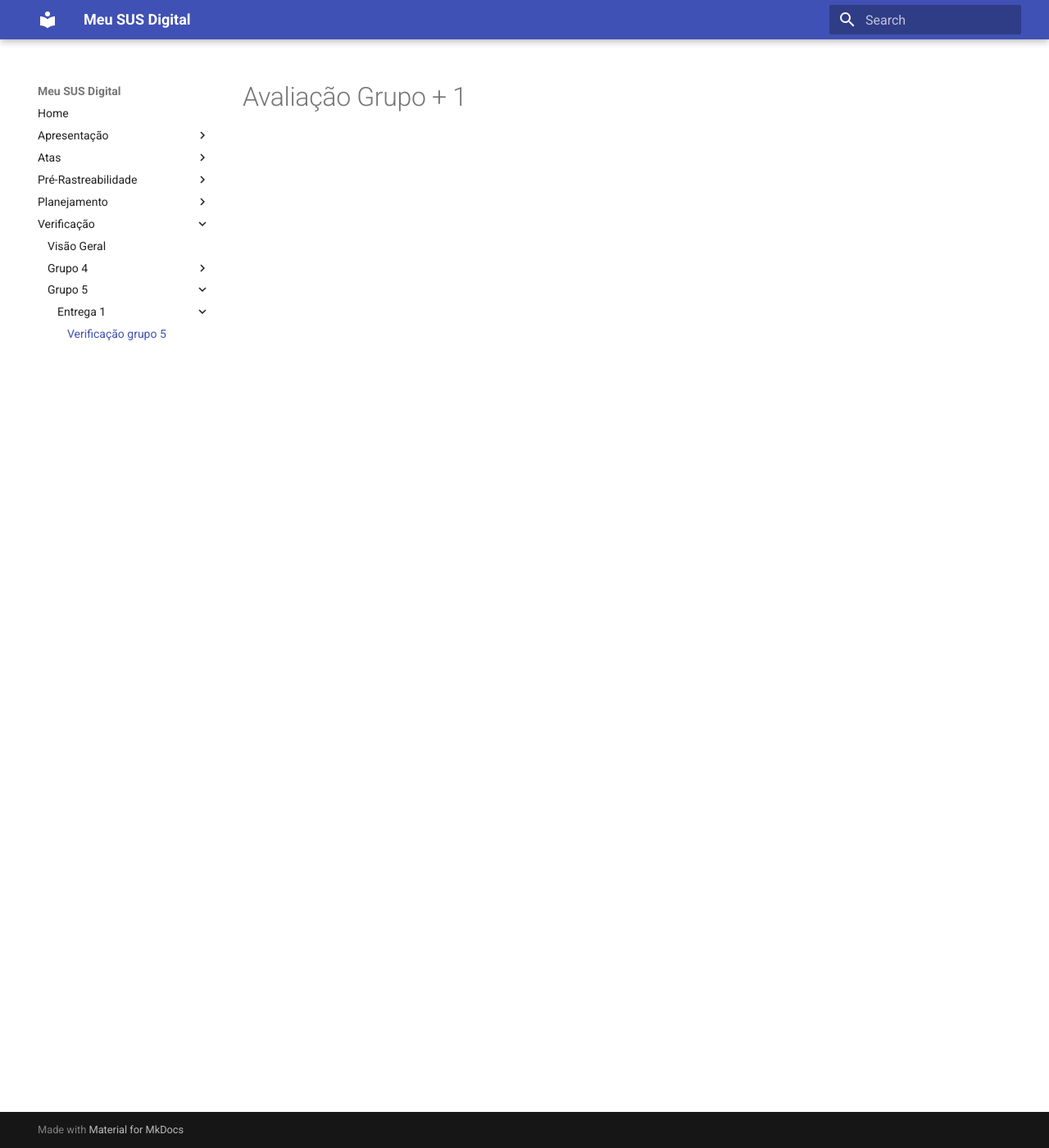
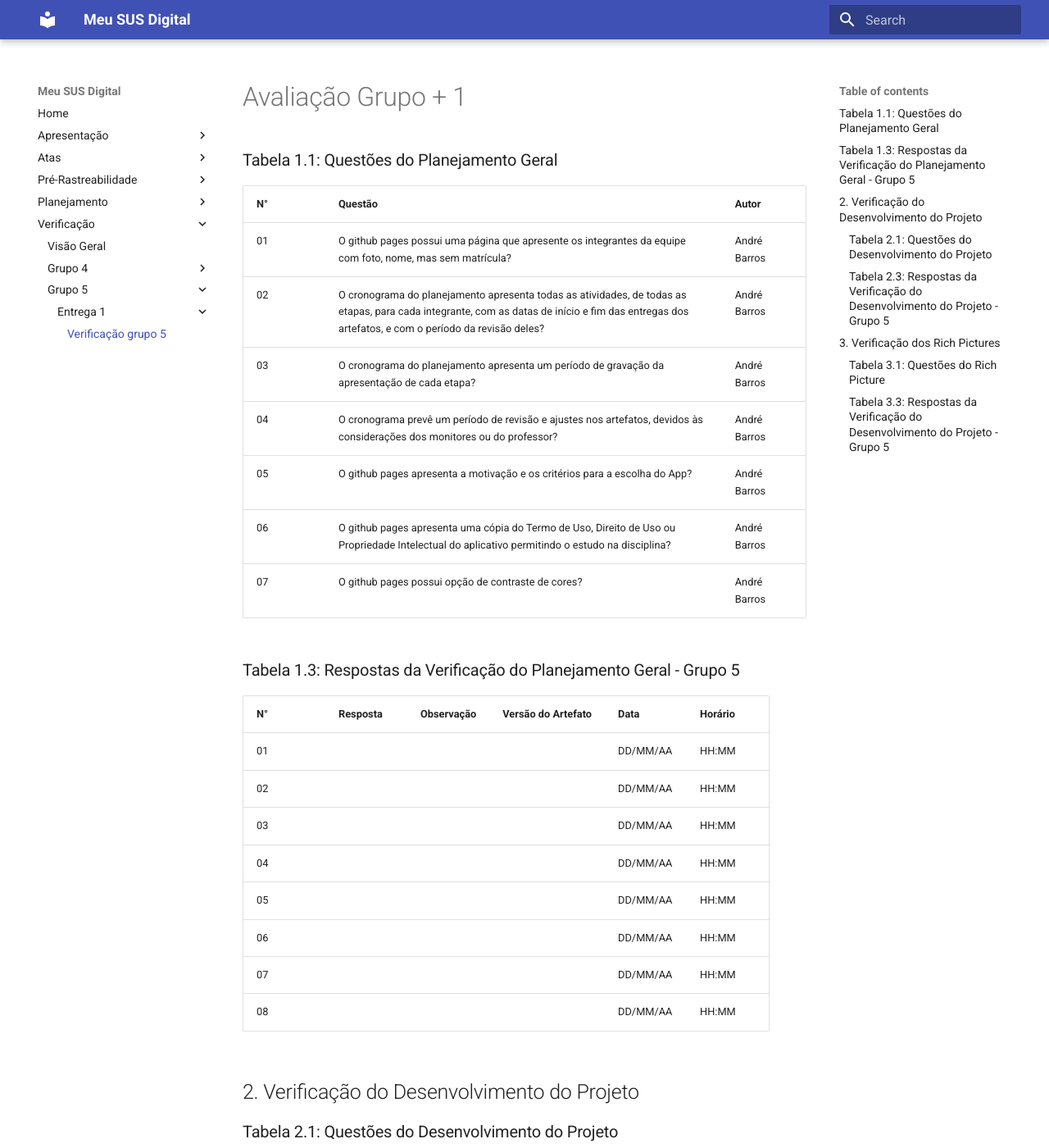
Before and after one commit to Requisitos-de-Software/2024.2-MeuSUSDigital, an MkDocs documentation site: the page built from docs/verificacao/grupo5/entrega1/entrega1g5.md, in a window 1280 px wide and 1400 px high. Shown: the whole window at 82% size. Built offline with MkDocs 1.6.1 and Material for MkDocs 9.7.7, drawn with Linux system fonts in a browser that asks for light colours; some of the changed text lies outside the part shown.

Commit message:
atualizando entrega 1 grupo 5

```diff
--- a/docs/verificacao/grupo5/entrega1/entrega1g5.md
+++ b/docs/verificacao/grupo5/entrega1/entrega1g5.md
@@ -1 +1,88 @@
 # Avaliação Grupo + 1
+
+### Tabela 1.1: Questões do Planejamento Geral
+
+| N° |                      Questão                          | Autor |
+|----|-------------------------------------------------------|-------|
+| 01 | O github pages possui uma página que apresente os integrantes da equipe com foto, nome, mas sem matrícula? | André Barros|
+| 02 | O cronograma do planejamento apresenta todas as atividades, de todas as etapas, para cada integrante, com as datas de início e fim das entregas dos artefatos, e com o período da revisão deles? | André Barros |
+| 03 | O cronograma do planejamento apresenta um período de gravação da apresentação de cada etapa? | André Barros |
+| 04 | O cronograma prevê um período de revisão e ajustes nos artefatos, devidos às considerações dos monitores ou do professor? | André Barros |
+| 05 | O github pages apresenta a motivação e os critérios para a escolha do App?  | André Barros |
+| 06 | O github pages apresenta uma cópia do Termo de Uso, Direito de Uso ou Propriedade Intelectual do aplicativo permitindo o estudo na disciplina? | André Barros |
+| 07 | O github pages possui opção de contraste de cores? | André Barros |
+
+
+
+### Tabela 1.3: Respostas da Verificação do Planejamento Geral - Grupo 5
+
+| N° | Resposta | Observação | Versão do Artefato | Data | Horário |
+|----|----------|------------|--------------------|------|---------|
+| 01 |  |  |  | DD/MM/AA | HH:MM |
+| 02 |  |  |  | DD/MM/AA | HH:MM |
+| 03 |  |  |  | DD/MM/AA | HH:MM |
+| 04 |  |  |  | DD/MM/AA | HH:MM |
+| 05 |  |  |  | DD/MM/AA | HH:MM |
+| 06 |  |  |  | DD/MM/AA | HH:MM |
+| 07 |  |  |  | DD/MM/AA | HH:MM |
+| 08 |  |  |  | DD/MM/AA | HH:MM |
+
+
+## 2. Verificação do Desenvolvimento do Projeto
+
+### Tabela 2.1: Questões do Desenvolvimento do Projeto
+
+| N° |                      Questão                          | Autor |
+|----|-------------------------------------------------------|-------|
+| 01 | O histórico de versão é padronizado? | André Barros |
+| 02 | Existe(m) autor(es) e revisor(es) para cada artefato? | André Barros |
+| 03 | Existem referências bibliográficas e/ou bibliografia em todos os artefatos? | André Barros |
+| 04 | As tabelas e imagens possuem legenda e fonte, e são referenciadas pelo texto? | André Barros |
+| 05 | Existe texto de introdução para os artefatos? | André Barros |
+| 06 | O cronograma executado apresenta quem realizou cada artefato/atividade com data de início e fim da construção/realização do mesmo? | André Barros |
+| 07 | As atas de reunião possuem data, horário de início e fim, participantes, objetivo, atividades definidas, etc.? | André Barros |
+| 08 | As reuniões de grupo foram gravadas? | André Barros |
+| 09 | O vídeo de apresentação tem categoria “não listado” no youtube? | André Barros |
+
+
+### Tabela 2.3: Respostas da Verificação do Desenvolvimento do Projeto - Grupo 5
+
+| N° | Resposta | Observação | Versão do Artefato | Data | Horário |
+|----|----------|------------|--------------------|------|---------|
+| 01 |  |  |  | DD/MM/AA | HH:MM |
+| 02 |  |  |  | DD/MM/AA | HH:MM |
+| 03 |  |  |  | DD/MM/AA | HH:MM |
+| 04 |  |  |  | DD/MM/AA | HH:MM |
+| 05 |  |  |  | DD/MM/AA | HH:MM |
+| 06 |  |  |  | DD/MM/AA | HH:MM |
+| 07 |  |  |  | DD/MM/AA | HH:MM |
+| 08 |  |  |  | DD/MM/AA | HH:MM |
+| 09 |  |  |  | DD/MM/AA | HH:MM |
+| 10 |  |  |  | DD/MM/AA | HH:MM |
+
+
+## 3. Verificação dos Rich Pictures
+
+### Tabela 3.1: Questões do Rich Picture
+
+| N° |                      Questão                          | Autor |
+|----|-------------------------------------------------------|-------|
+| 01 | Os artefatos de Rich Picture possuem legenda explicando os símbolos utilizados no diagrama? [1] figura-1| André Barros |
+| 02 | Todos os 5 componentes de um Rich Picture estão presentes no artefato apresentado pelo grupo? [2] figura-1 | André Barros |
+| 03 | O Rich Picture indica de alguma forma as motivações/intenções das pessoas envolvidas? [3] figura-2 | João Pedro |
+| 04 | O Rich Picture apresenta os limites do sistema? [4] figura-3 | Artur Ricardo |
+| 05 | O Rich Picture apresenta cada ator relacionado com pelo menos uma atividade? [5] figura-4| Emivalto Júnior |
+| 06 | O Rich Picture apresenta o fluxo de dados entre atores e sistema, e entre os componentes do sistema? [6] figura-4 | Pedro Lopes |
+| 07 | O Rich Picture informa os dados que são transmitidos, e o sentido em que são transmitidos? [7] figura-5 | Matheus Henrick |
+
+### Tabela 3.3: Respostas da Verificação do Desenvolvimento do Projeto - Grupo 5
+
+| N° | Resposta | Observação | Versão do Artefato | Data | Horário |
+|----|----------|------------|--------------------|------|---------|
+| 01 |  |  |  | DD/MM/AA | HH:MM |
+| 02 |  |  |  | DD/MM/AA | HH:MM |
+| 03 |  |  |  | DD/MM/AA | HH:MM |
+| 04 |  |  |  | DD/MM/AA | HH:MM |
+| 05 |  |  |  | DD/MM/AA | HH:MM |
+| 06 |  |  |  | DD/MM/AA | HH:MM |
+| 07 |  |  |  | DD/MM/AA | HH:MM |
```
